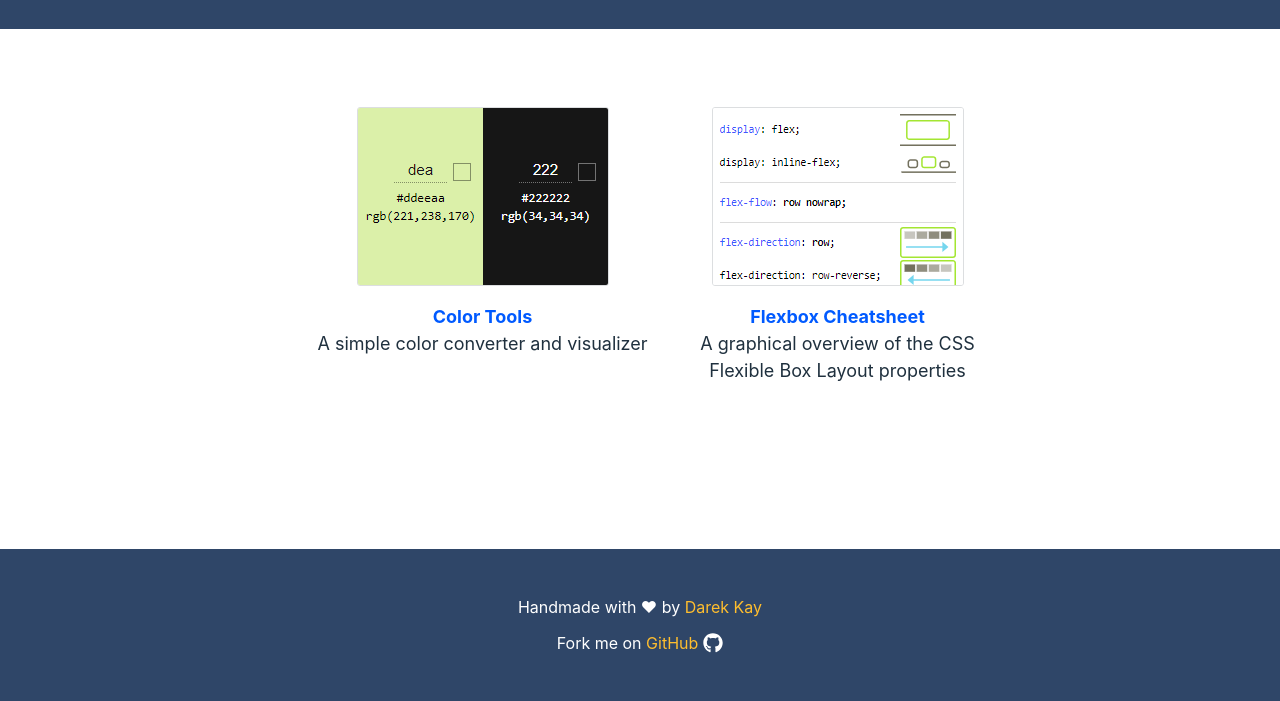
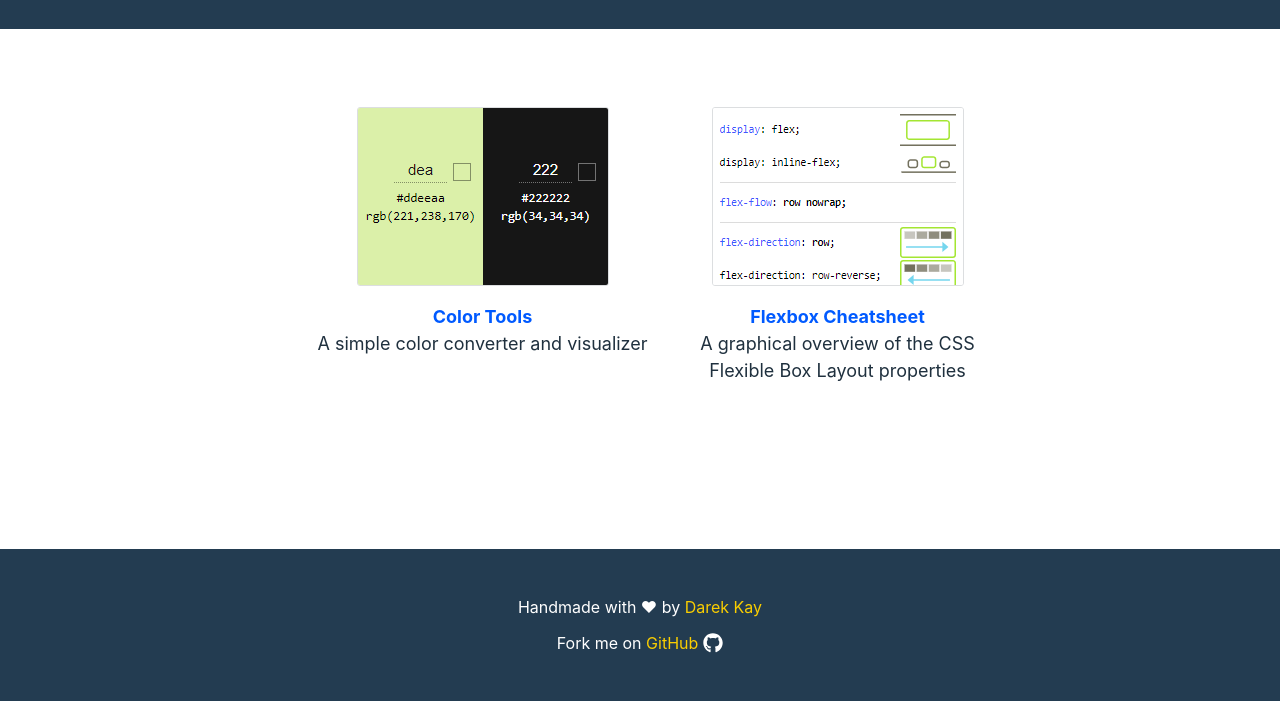
Before and after one commit to darekkay/dev-tools, a website: page src/index.html in a window 1280 px wide. Shown: the part 99-800 px from the top of the page. Drawn offline with Linux system fonts and the light colour scheme.

Commit message:
Align inverted background colors

```diff
--- a/src/index.html
+++ b/src/index.html
@@ -35,14 +35,14 @@
     }
 
     .inverted {
-      background: #2f4668;
+      background: #233c51;
       color: #fff;
     }
 
     .inverted a,
     .inverted a:hover,
     .inverted a:visited {
-      color: #ffbe2e;
+      color: #face00;
     }
 
     h1 {
```
